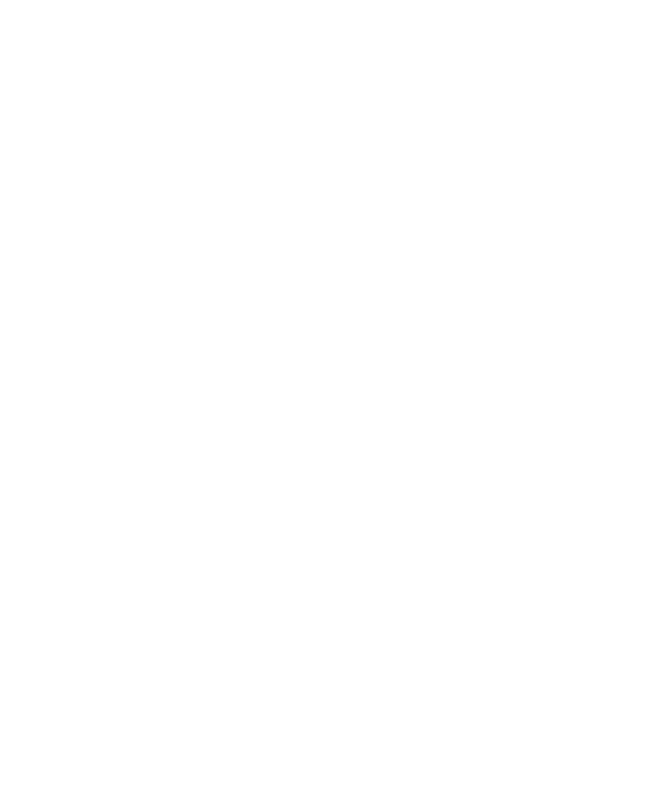
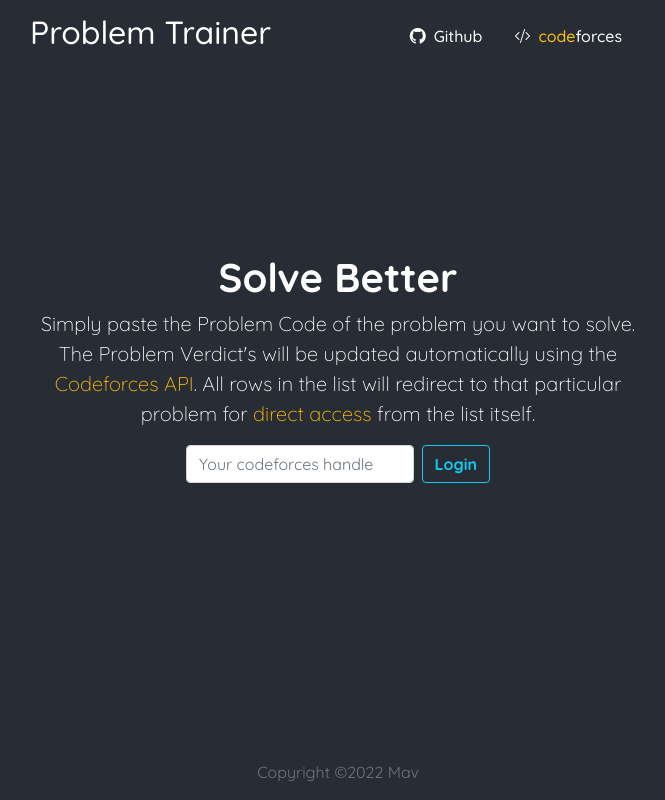
Before and after one commit to masterMav/ProblemTrainer.v.2, a React (Create React App) app in the folder Frontend/: page / in a window 1280 px wide. Shown: the whole page, without its empty margins (302-967 px from the left). Built offline with nearby package versions, Linux system fonts and the light colour scheme.

Commit message:
revert changes

```diff
--- a/Frontend/package.json
+++ b/Frontend/package.json
@@ -1,5 +1,4 @@
 {
-  "homepage": "https://mastermav.github.io/secondPT/Frontend",
   "name": "client",
   "version": "0.1.0",
   "private": false,
@@ -16,8 +15,6 @@
   },
   "scripts": {
     "start": "react-scripts start",
-    "predeploy": "npm run build",
-    "deploy": "gh-pages -d build",
     "build": "react-scripts build",
     "test": "react-scripts test",
     "eject": "react-scripts eject"
@@ -39,8 +36,5 @@
       "last 1 firefox version",
       "last 1 safari version"
     ]
-  },
-  "devDependencies": {
-    "gh-pages": "^3.2.0"
   }
 }
--- a/Frontend/src/App.js
+++ b/Frontend/src/App.js
@@ -9,10 +9,10 @@
     <Router>
       <div className="nothing">
         <Switch>
-          <Route exact path="/secondPT/">
+          <Route exact path="/">
             <Home />
           </Route>
-          <Route path="/secondPT/dashboard">
+          <Route path="/dashboard">
             <Navbar />
             <Dashboard />
             <Footer />
```
Also changed, not shown: 1 other file (tests, documents, lock files or other folders).
